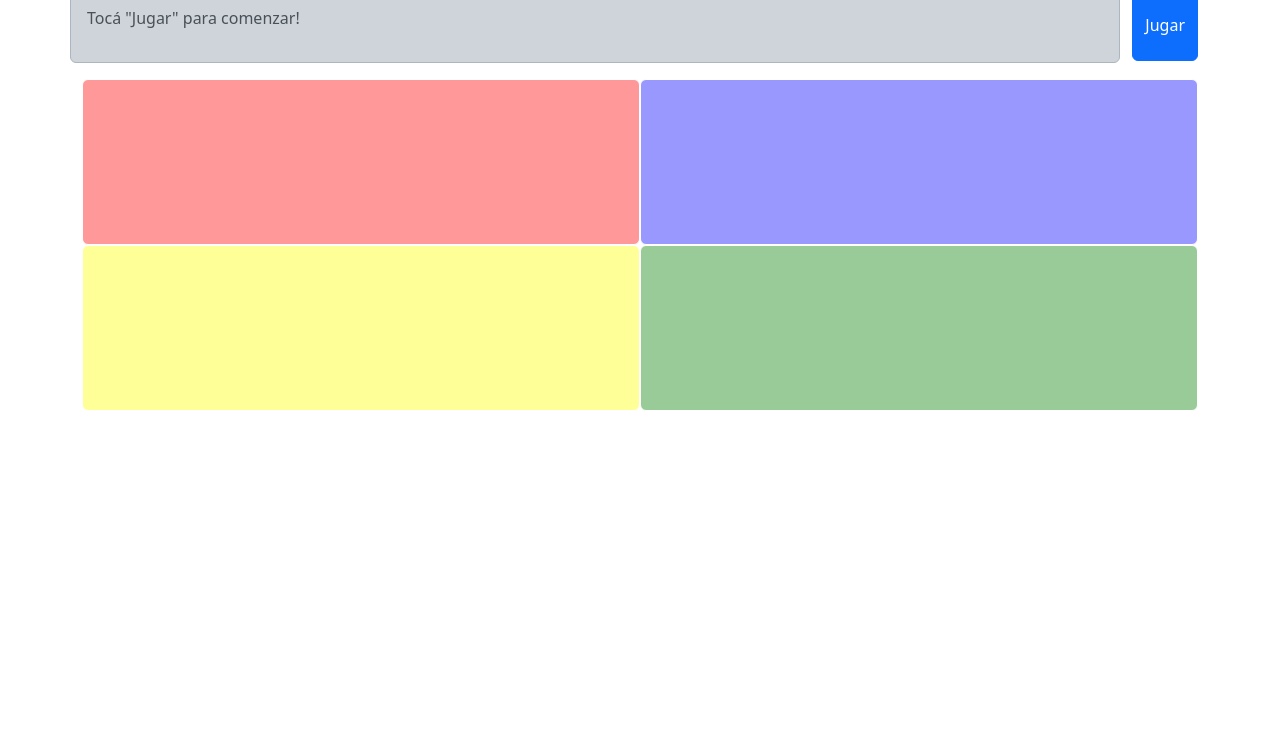
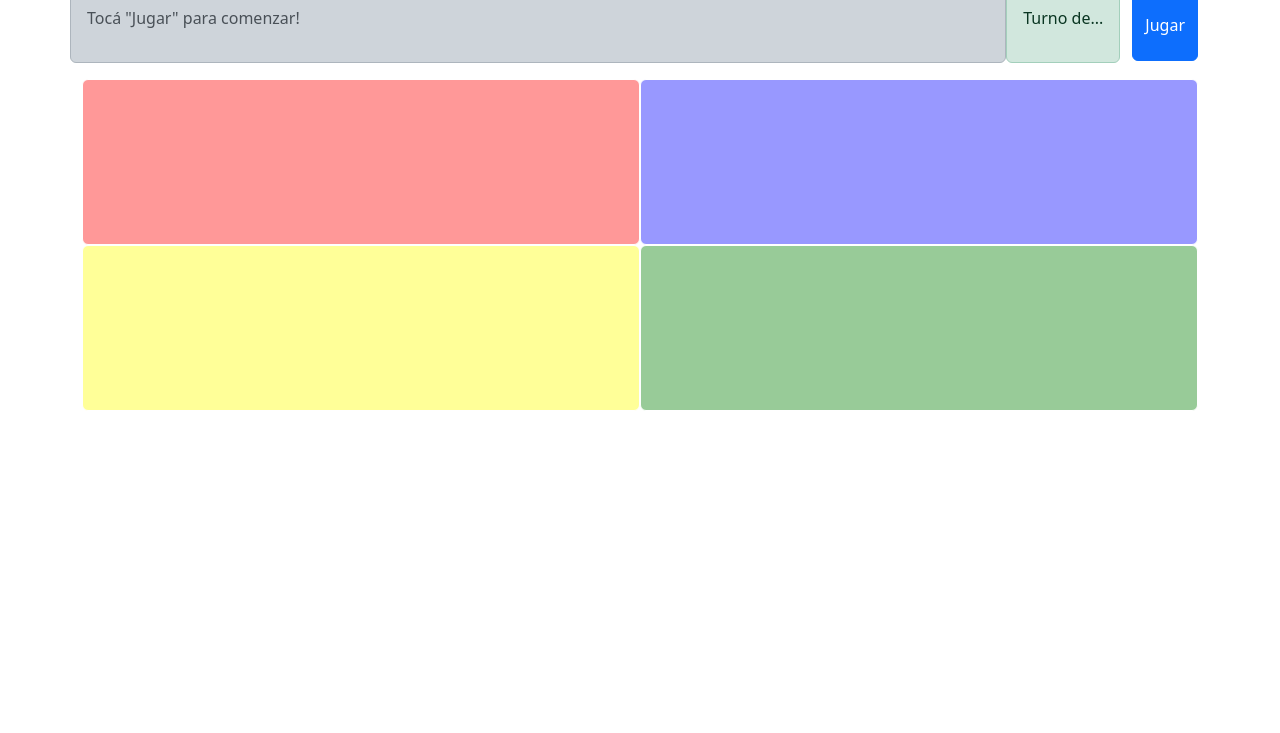
Before and after one commit to luciima/simon-dice-, a plain HTML site: page index.html in a window 1280 px wide. Shown: the part 67-800 px from the top of the page. Drawn offline with nearby package versions, Linux system fonts and the light colour scheme.

Commit message:
Hace siempre visible la barrita de turnos

```diff
--- a/index.html
+++ b/index.html
@@ -20,7 +20,7 @@
             <div class="col alert alert-dark" id="barra-estado" role="alert">
                 <p>Tocá "Jugar" para comenzar!</p>
             </div>
-            <div class="col-auto alert d-none" id="turno"><p>Mi turno</p></div>
+            <div class="col-auto alert alert-success" id="turno"><p>Turno de...</p></div>
             <div class="col-auto"><button class="btn btn-primary" id="empezar-juego">Jugar</button></div>
         </div>
 
```
